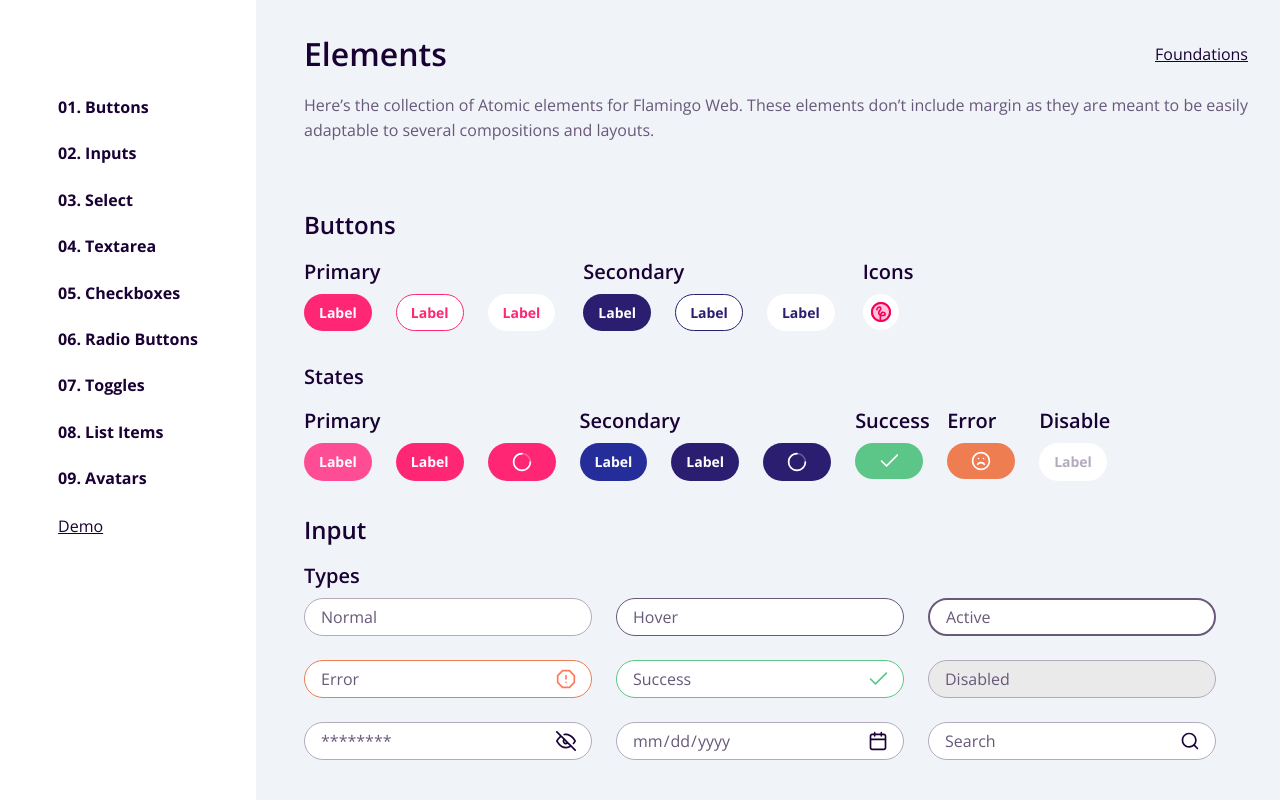
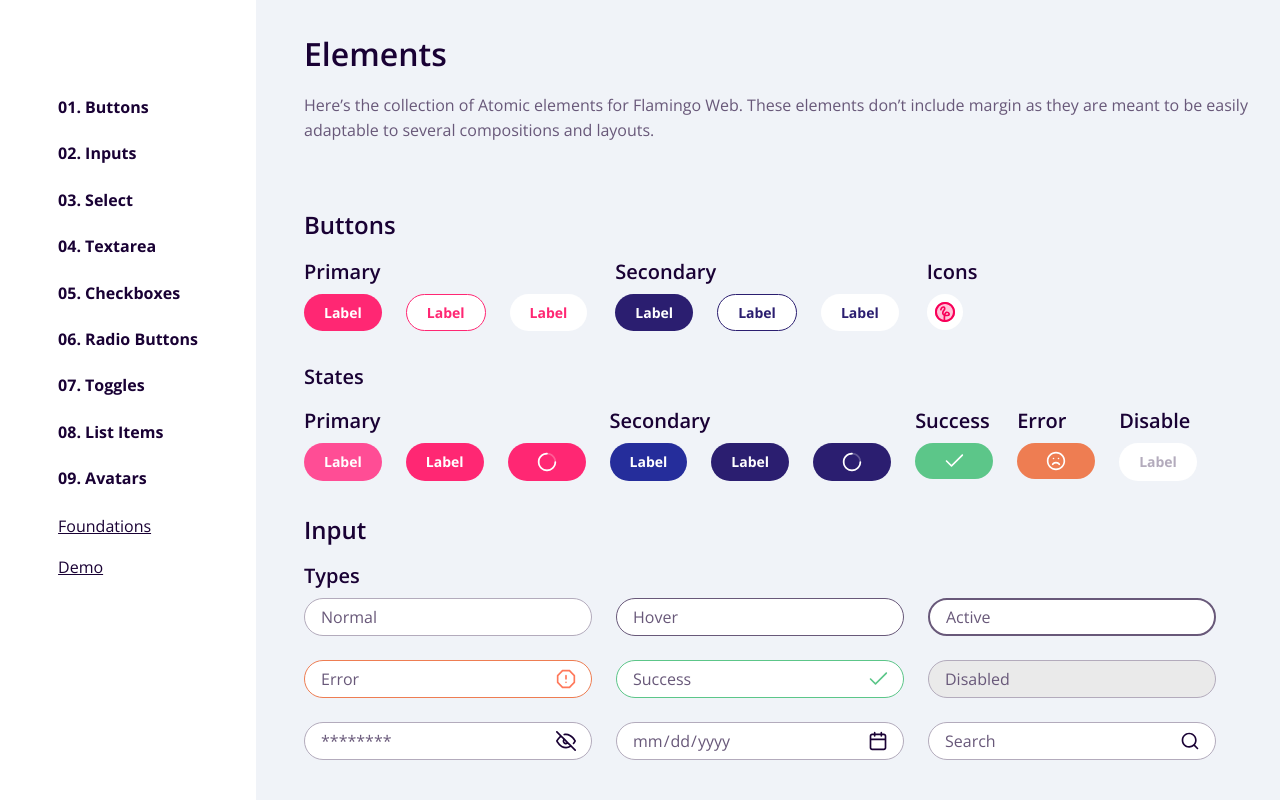
Before and after one commit to MANEESH-P/flamingo-web, a React (Create React App) app: page /elements in a window 1280 px wide. Shown: the top 800 px of the page. Built offline with nearby package versions, Linux system fonts and the light colour scheme.

Commit message:
demo page responsive fixes

```diff
--- a/src/Components/Navbar/Navbar.js
+++ b/src/Components/Navbar/Navbar.js
@@ -1,9 +1,10 @@
 import React from "react";
+import { useLocation } from "react-router-dom";
 import { Link } from "react-router-dom";
 
 export default function Navbar(props) {
   const scrollToRef = (ref) => window.scrollTo(0, ref.current.offsetTop - 90);
-
+  let location = useLocation();
   return (
     <div className="nav">
       <nav>
@@ -18,7 +19,21 @@ export default function Navbar(props) {
             </h4>
           );
         })}
-        <Link to="/demo">Demo</Link>
+        {location.pathname === "/" ? (
+          <>
+            <Link to="/elements">Elements</Link>
+            <br />
+            <br />
+            <Link to="/demo">Demo</Link>
+          </>
+        ) : (
+          <>
+            <Link to="/">Foundations</Link>
+            <br />
+            <br />
+            <Link to="/demo">Demo</Link>
+          </>
+        )}
       </nav>
     </div>
   );
--- a/src/Containers/ElementsLayout/ElementsLayout.js
+++ b/src/Containers/ElementsLayout/ElementsLayout.js
@@ -164,6 +164,9 @@ export default function ElementsLayout() {
           >
             09.Avatars
           </p>
+          <Link to="/">
+            <p>Foundations</p>
+          </Link>
           <Link to="/demo">
             <p>Demo Page</p>
           </Link>
@@ -174,9 +177,6 @@ export default function ElementsLayout() {
         <div>
           <header className="mb-4">
             <h1>Elements</h1>
-            <Link to="/">
-              <span>Foundations</span>
-            </Link>
           </header>
           <p className="mb-16 text-secondary">
             Here’s the collection of Atomic elements for Flamingo Web. These
--- a/src/Containers/FoundationLayout/FoundationLayout.js
+++ b/src/Containers/FoundationLayout/FoundationLayout.js
@@ -69,6 +69,9 @@ export default function FoundationLayout() {
           >
             03.Shadows
           </p>
+          <Link to="/elements">
+            <p>Elements</p>
+          </Link>
           <Link to="/demo">
             <p>Demo Page</p>
           </Link>
@@ -78,9 +81,6 @@ export default function FoundationLayout() {
         <div>
           <header>
             <h1 className="mb-4">Foundations</h1>
-            <Link className="mb-4" to="/elements">
-              <span>Elements</span>
-            </Link>
           </header>
           <p className="mb-16 text-secondary">
             Here’s the very basic for Flamingo Web, either being color variables
--- a/src/Sass/components/_button.scss
+++ b/src/Sass/components/_button.scss
@@ -1,7 +1,5 @@
 .btn {
-  // width: 67px;
-  // height: 36px;
-  padding: 9px 15px;
+  padding: 9px 20px;
   border-radius: 250px;
   font-family: "Open Sans";
   font-style: normal;
@@ -19,23 +17,18 @@
 .btn--primary-default {
   background: $brand-primary;
   color: $text-white;
-  // border: 1px solid $brand-primary;
 
   &:active {
     background: $brand-primary;
-    // width: 72px;
   }
   &.btn--hover {
     background: $brand-primary-light;
-    // width: 72px;
   }
   &.btn--loading {
-    // width: 68px;
-    padding: 9px 34px;
+    padding: 9px 39px;
   }
   &.btn--active {
     background: $brand-primary;
-    // width: 72px;
   }
   &:hover {
     background: $brand-primary-light;
@@ -46,7 +39,7 @@
   background: #ffffff;
   color: $brand-primary;
   border: 1px solid $brand-primary;
-  padding: 8px 14px;
+  padding: 8px 20px;
 }
 
 .btn--primary-minimal {
@@ -59,16 +52,13 @@
   color: #ffffff;
 
   &:active {
-    // width: 72px;
     background: $brand-secondary;
   }
   &.btn--hover {
-    // width: 72px;
     background: $brand-secondary-light;
   }
 
   &.btn--active {
-    // width: 72px;
     background: $brand-secondary;
   }
   &:hover {
@@ -79,14 +69,14 @@
 .btn--loading,
 .btn--success,
 .btn--error {
-  padding: 18px 34px;
+  padding: 18px 39px;
 }
 
 .btn--secondary-outline {
   background: #ffffff;
   color: $brand-secondary;
   border: 1px solid $brand-secondary;
-  padding: 8px 14px;
+  padding: 8px 20px;
 }
 
 .btn--secondary-minimal {
@@ -111,7 +101,7 @@
 
 .btn--icon {
   padding: 18px;
-  background: #ffffff;
+  background: $element-primary;
 }
 
 .btn svg {
@@ -123,3 +113,30 @@
 .buttons {
   display: flex;
 }
+
+/* Ripple effect */
+.btn {
+  background-position: center;
+  transition: background 0.8s;
+}
+.btn--primary-default:hover {
+  background: $brand-primary-light
+    radial-gradient(circle, transparent 1%, $brand-primary-light 1%)
+    center/15000%;
+}
+.btn--primary-default:active {
+  background-color: $brand-primary;
+  background-size: 100%;
+  transition: background 0s;
+}
+
+.btn--seondary-default:hover {
+  background: $brand-secondary-light
+    radial-gradient(circle, transparent 1%, $brand-secondary-light 1%)
+    center/15000%;
+}
+.btn--secondary-default:active {
+  background-color: $brand-secondary;
+  background-size: 100%;
+  transition: background 0s;
+}
--- a/src/Sass/components/_textarea.scss
+++ b/src/Sass/components/_textarea.scss
@@ -21,7 +21,7 @@
   resize: vertical;
 }
 
-textarea {
+.textarea {
   &:focus {
     @include active;
     &:hover {
@@ -45,6 +45,7 @@ textarea {
 }
 
 ::-webkit-resizer {
+  background-color: transparent;
   display: none;
 }
 
@@ -81,6 +82,12 @@ textarea::placeholder {
   &:hover {
     @include success;
   }
+  &:focus {
+    @include success;
+    &:hover {
+      @include success;
+    }
+  }
 }
 
 .textarea--error {
@@ -88,6 +95,12 @@ textarea::placeholder {
   @include error;
   &:hover {
     @include error;
+  }
+  &:focus {
+    @include error;
+    &:hover {
+      @include error;
+    }
   }
 }
 
```
